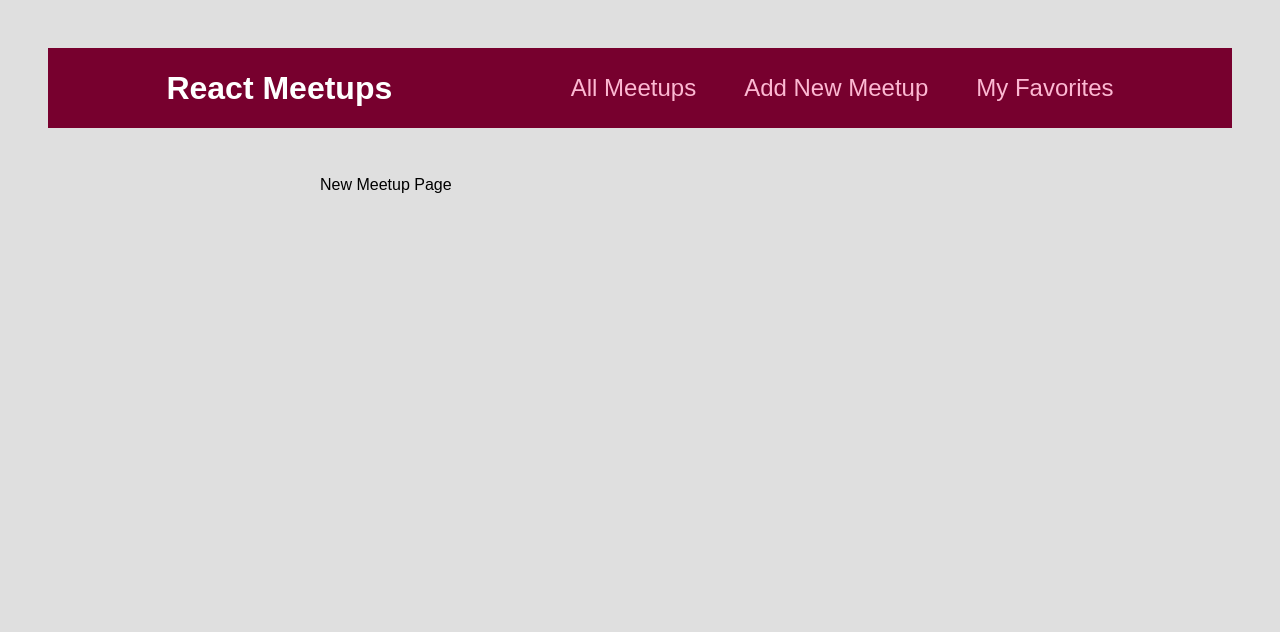
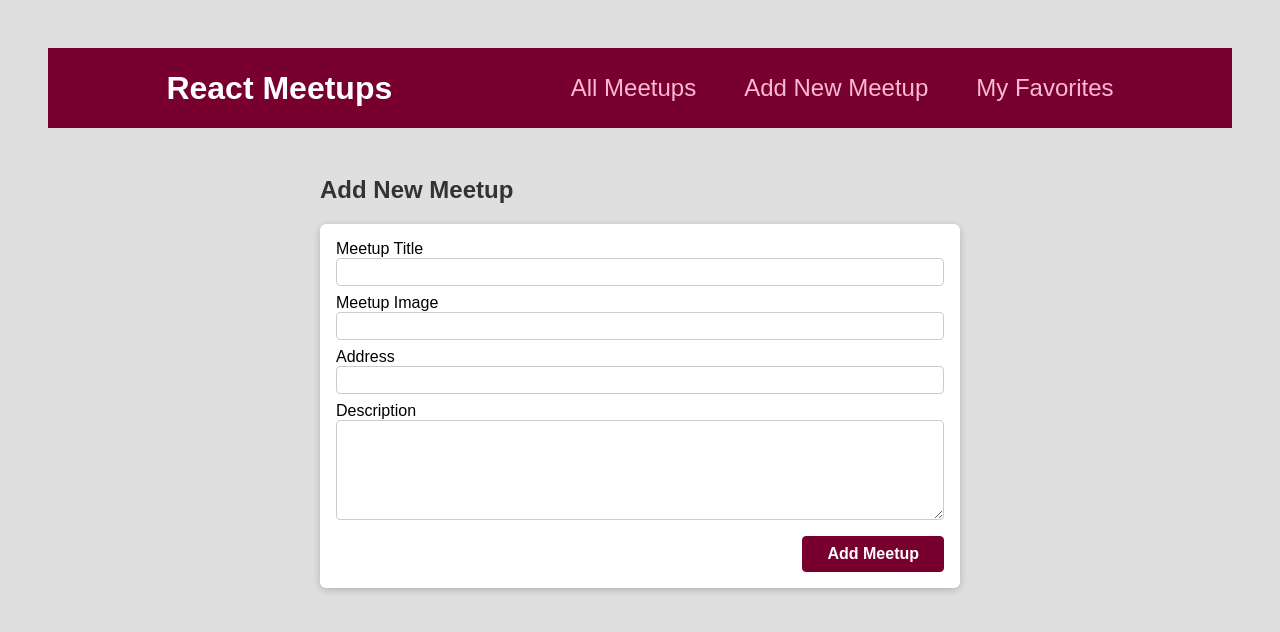
Before and after one commit to afunpub/reactCrashCourse2021FromAcademind, a React (Create React App) app: page /new-meetup in a window 1280 px wide. Shown: the top 632 px of the page. Built offline with nearby package versions, Linux system fonts and the light colour scheme.

Commit message:
adding the form

```diff
--- /dev/null
+++ b/src/components/meetups/NewMeetupForm.js
@@ -0,0 +1,31 @@
+import classes from "./NewMeetupForm.module.css";
+import Card from "../ui/Card";
+
+function NewMeetupForm() {
+  return (
+    <Card>
+      <form className={classes.form}>
+        <div className={classes.control}>
+          <lable htmlFor="title">Meetup Title</lable>
+          <input type="text" required id="title" />
+        </div>
+        <div className={classes.control}>
+          <lable htmlFor="image">Meetup Image</lable>
+          <input type="url" required id="image" />
+        </div>
+        <div className={classes.control}>
+          <lable htmlFor="address">Address</lable>
+          <input type="text" required id="address" />
+        </div>
+        <div className={classes.control}>
+          <lable htmlFor="description">Description</lable>
+          <textarea id="description" required rows="5"></textarea>
+        </div>
+        <div className={classes.actions}>
+          <button>Add Meetup</button>
+        </div>
+      </form>
+    </Card>
+  );
+}
+export default NewMeetupForm;
--- /dev/null
+++ b/src/components/meetups/NewMeetupForm.module.css
@@ -0,0 +1,45 @@
+.form {
+  padding: 1rem;
+}
+
+.control {
+  margin-bottom: 0.5rem;
+}
+
+.control label {
+  display: block;
+  font-weight: bold;
+  margin-bottom: 0.5rem;
+}
+
+.control input,
+.control textarea {
+  display: block;
+  font: inherit;
+  border-radius: 4px;
+  border: 1px solid #ccc;
+  padding: 0.25rem;
+  width: 100%;
+}
+
+.actions {
+  margin-top: 1rem;
+  text-align: right;
+}
+
+.actions button {
+  font: inherit;
+  cursor: pointer;
+  background-color: #77002e;
+  color: white;
+  padding: 0.5rem 1.5rem;
+  border: 1px solid #77002e;
+  border-radius: 4px;
+  font-weight: bold;
+}
+
+.actions button:hover,
+.actions button:active {
+  background-color: #a50e48;
+  border-color: #a50e48;
+}
--- a/src/components/ui/Card.js
+++ b/src/components/ui/Card.js
@@ -1,7 +1,7 @@
 import classes from "./Card.module.css";
 
 function Card(props) {
-  return <div className={classes.Card}>{props.children}</div>;
+  return <div className={classes.card}>{props.children}</div>;
 }
 
 export default Card;
--- a/src/pages/NewMeetup.js
+++ b/src/pages/NewMeetup.js
@@ -1,5 +1,12 @@
+import NewMeetupForm from "../components/meetups/NewMeetupForm";
+
 function NewMeetupPage() {
-  return <div>New Meetup Page</div>;
+  return (
+    <section>
+      <h1>Add New Meetup</h1>
+      <NewMeetupForm />
+    </section>
+  );
 }
 
 export default NewMeetupPage;
```
